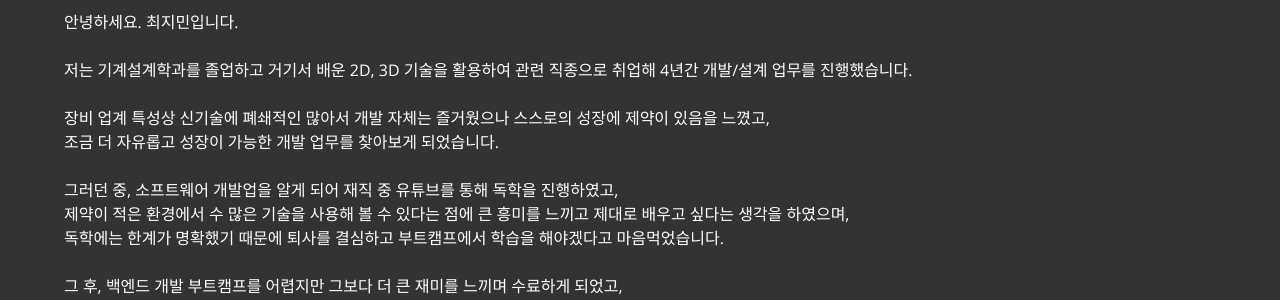
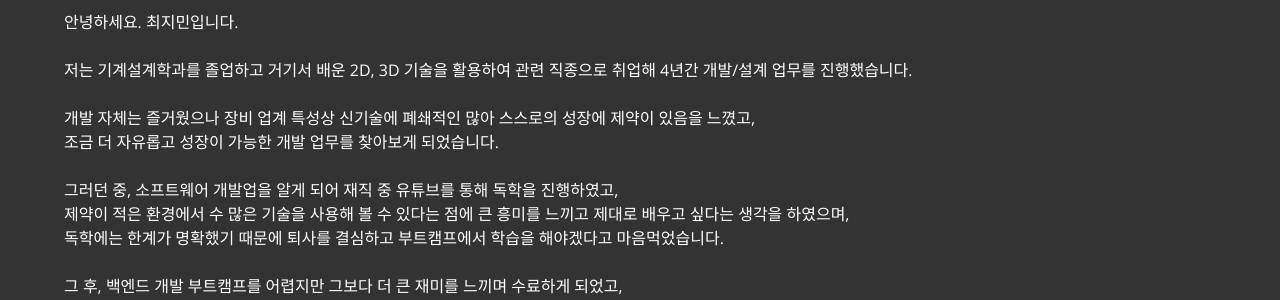
Before and after one commit to tlskals/tlskals.github.io, a Jekyll site: the page built from index.html, in a window 1280 px wide. Shown: the part 339-639 px from the top of the page. Built offline with Jekyll 4.4.1, drawn with Linux system fonts in a browser that asks for light colours.

Commit message:
자기소개 수정

```diff
--- a/_config.yml
+++ b/_config.yml
@@ -27,7 +27,7 @@ resume_header_intro: "<p>안녕하세요. 최지민입니다.
 
 <br><br>저는 기계설계학과를 졸업하고 거기서 배운 2D, 3D 기술을 활용하여 관련 직종으로 취업해 4년간 개발/설계 업무를 진행했습니다.
 
-<br><br>장비 업계 특성상 신기술에 폐쇄적인 많아서 개발 자체는 즐거웠으나 스스로의 성장에 제약이 있음을 느꼈고,
+<br><br>개발 자체는 즐거웠으나 장비 업계 특성상 신기술에 폐쇄적인 많아 스스로의 성장에 제약이 있음을 느꼈고,
 <br>조금 더 자유롭고 성장이 가능한 개발 업무를 찾아보게 되었습니다.
 
 <br><br>그러던 중, 소프트웨어 개발업을 알게 되어 재직 중 유튜브를 통해 독학을 진행하였고,
```
